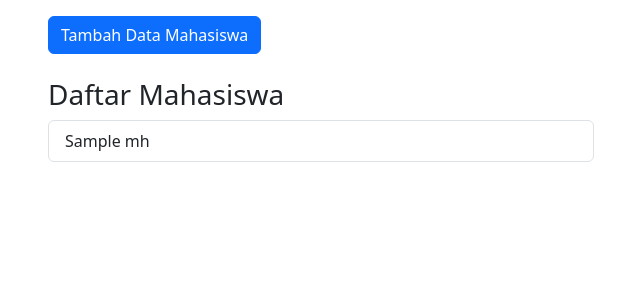
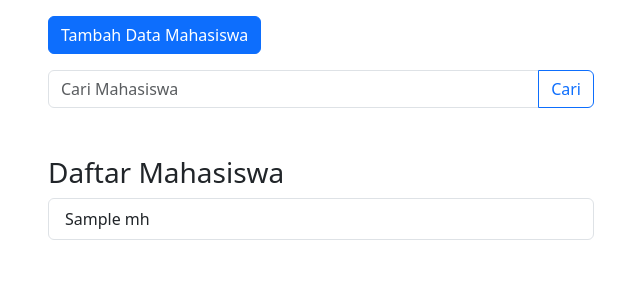
Before and after one commit to Alfatih0901/phpmvc, a PHP site: the page made by app/views/mahasiswa/index.php in a window 1280 px wide. Shown: the part 56-356 px from the top of the page, without its empty margins (34-674 px from the left). Run offline with PHP 8.4, Linux system fonts and the light colour scheme; the template is opened without the code that fills it: most values are stand-ins (such as "Sample title", 1, 10 or a date in 2020); some libraries are stand-ins or nearby versions.

Commit message:
Menambahkan Pencarian

```diff
--- a/app/views/mahasiswa/index.php
+++ b/app/views/mahasiswa/index.php
@@ -6,12 +6,30 @@
                       </div>
            </div>
 
+
+           <div class="row">
+                      <div class="col-lg-6">
+                                 <button type="button" class="btn btn-primary tombolTambahData" data-bs-toggle="modal" data-bs-target="#formModal">
+                                            Tambah Data Mahasiswa
+                                 </button>
+                      </div>
+           </div>
+
+           <div class="row">
+                      <div class="col-lg-6">
+                                 <form action="<?= BASEURL; ?>/mahasiswa/cari" method="post">
+                                            <div class="input-group mt-3">
+                                                       <input type="text" class="form-control" placeholder="Cari Mahasiswa" name="keyword" id="keyword" autocomplete="off">
+                                                       <button class=" btn btn-outline-primary" type="submit" id="tombolcari">Cari</button>
+                                            </div>
+                                 </form>
+                      </div>
+           </div>
+
            <div class="row">
                       <div class="col-lg-6">
                                  <!-- Button trigger modal -->
-                                 <button type="button" class="btn btn-primary tombolTambahData" data-bs-toggle="modal" data-bs-target="#formModal">
-                                            Tambah Data Mahasiswa
-                                 </button>
+
 
                                  <br><br>
 
```
Also changed, not shown: app/controllers/Mahasiswa.php (+9 -0 lines), app/models/Mahasiswa_model.php (+9 -0 lines).
